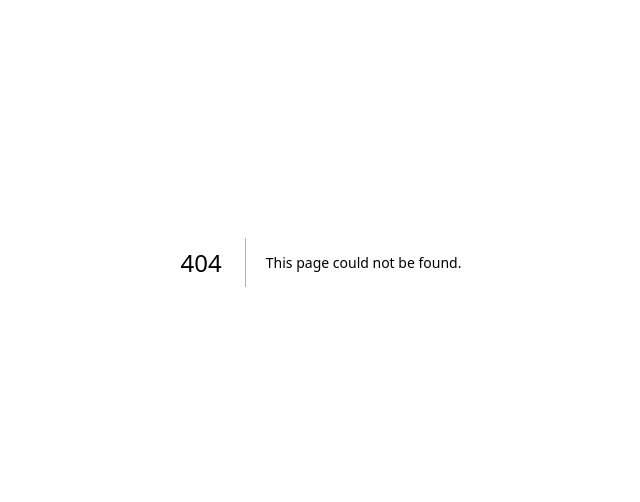
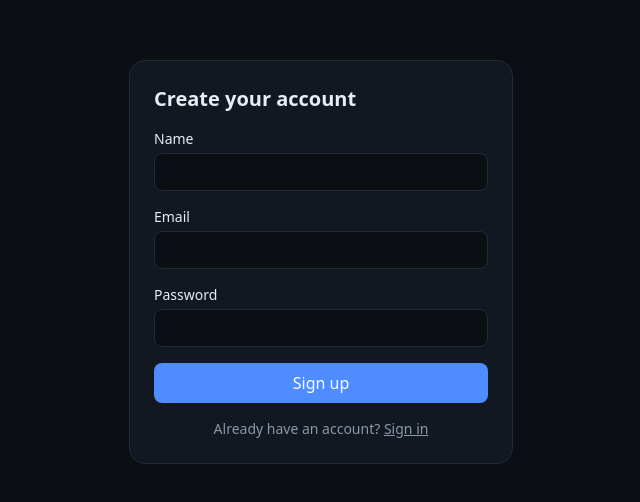
Before and after one commit to customerservice-prog/Code-Game, a Next.js app: page /sign-up in a window 1280 px wide. Before the commit this address had no page. Shown: the part 138-640 px from the top of the page, without its empty margins (319-959 px from the left). Built offline with nearby package versions, Linux system fonts and the light colour scheme.

Commit message:
Add public registration page for user sign-up
This is a public registration page that allows users to create an account. It includes form validation and handles user input for name, email, and password.

```diff
--- /dev/null
+++ b/src/app/sign-up/page.tsx
@@ -0,0 +1,110 @@
+"use client";
+
+// Public registration page. Only functions when FEATURE_PUBLIC_REGISTRATION
+// is enabled server-side (see src/app/api/auth/register/route.ts).
+import { useState } from "react";
+import { useRouter } from "next/navigation";
+import { signIn } from "next-auth/react";
+
+export default function SignUpPage() {
+  const router = useRouter();
+  const [error, setError] = useState<string | null>(null);
+  const [loading, setLoading] = useState(false);
+
+  async function handleSubmit(event: React.FormEvent<HTMLFormElement>) {
+    event.preventDefault();
+    setError(null);
+    setLoading(true);
+
+    const formData = new FormData(event.currentTarget);
+    const email = String(formData.get("email") ?? "");
+    const password = String(formData.get("password") ?? "");
+    const name = String(formData.get("name") ?? "");
+
+    const response = await fetch("/api/auth/register", {
+      method: "POST",
+      headers: { "Content-Type": "application/json" },
+      body: JSON.stringify({ email, password, name }),
+    });
+
+    const data = await response.json().catch(() => ({}));
+
+    if (!response.ok) {
+      setError(data.error ?? "Something went wrong. Please try again.");
+      setLoading(false);
+      return;
+    }
+
+    const result = await signIn("credentials", {
+      email,
+      password,
+      redirect: false,
+    });
+
+    setLoading(false);
+
+    if (result?.error) {
+      router.push("/sign-in");
+      return;
+    }
+
+    router.push("/dashboard");
+    router.refresh();
+  }
+
+  return (
+    <main className="min-h-screen bg-background text-text flex items-center justify-center p-8">
+      <form
+        onSubmit={handleSubmit}
+        className="w-full max-w-sm rounded-lg border border-border bg-panel p-6 flex flex-col gap-4"
+      >
+        <h1 className="text-xl font-semibold">Create your account</h1>
+        {error && (
+          <p className="text-sm text-red-400" role="alert">
+            {error}
+          </p>
+        )}
+        <label className="flex flex-col gap-1 text-sm">
+          Name
+          <input
+            type="text"
+            name="name"
+            className="rounded-md border border-border bg-background px-3 py-2"
+          />
+        </label>
+        <label className="flex flex-col gap-1 text-sm">
+          Email
+          <input
+            type="email"
+            name="email"
+            className="rounded-md border border-border bg-background px-3 py-2"
+            required
+          />
+        </label>
+        <label className="flex flex-col gap-1 text-sm">
+          Password
+          <input
+            type="password"
+            name="password"
+            minLength={8}
+            className="rounded-md border border-border bg-background px-3 py-2"
+            required
+          />
+        </label>
+        <button
+          type="submit"
+          disabled={loading}
+          className="rounded-md bg-primary px-4 py-2 text-white disabled:opacity-50"
+        >
+          {loading ? "Creating account..." : "Sign up"}
+        </button>
+        <p className="text-sm text-text-muted text-center">
+          Already have an account?{" "}
+          <a href="/sign-in" className="underline">
+            Sign in
+          </a>
+        </p>
+      </form>
+    </main>
+  );
+}
```
